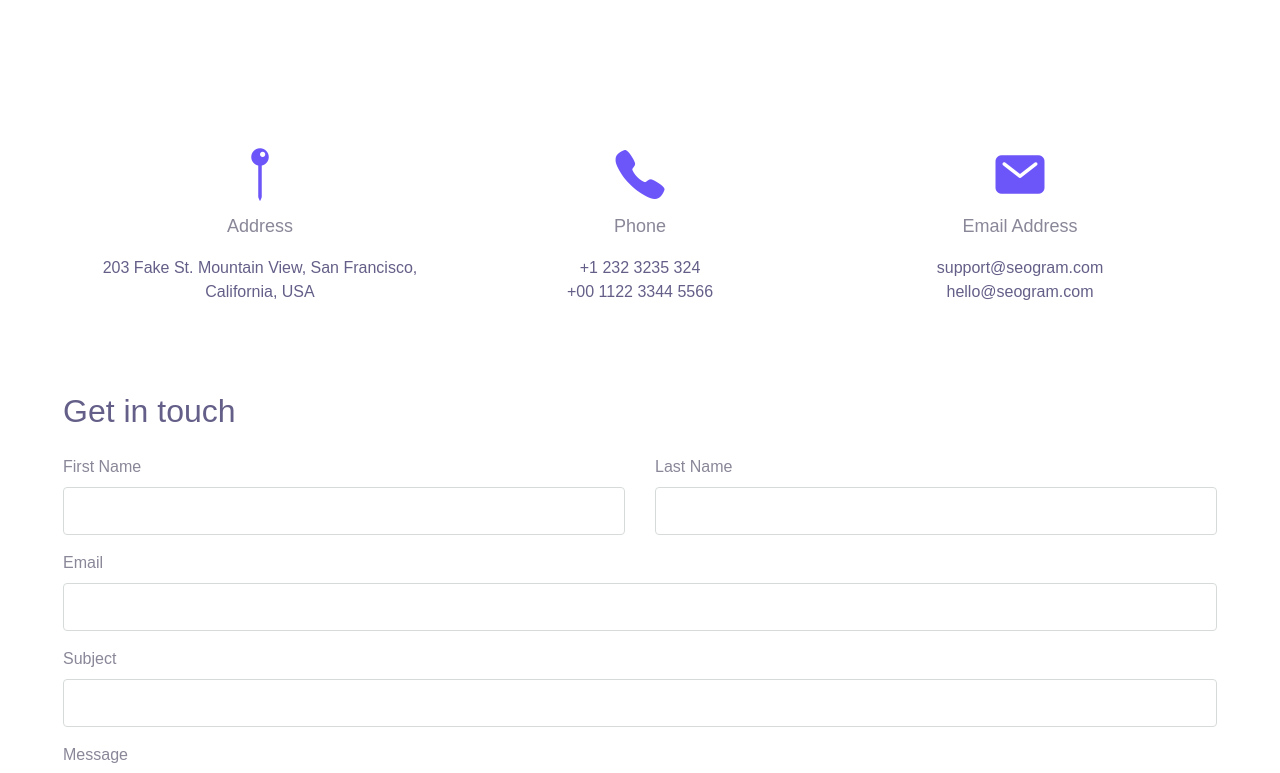
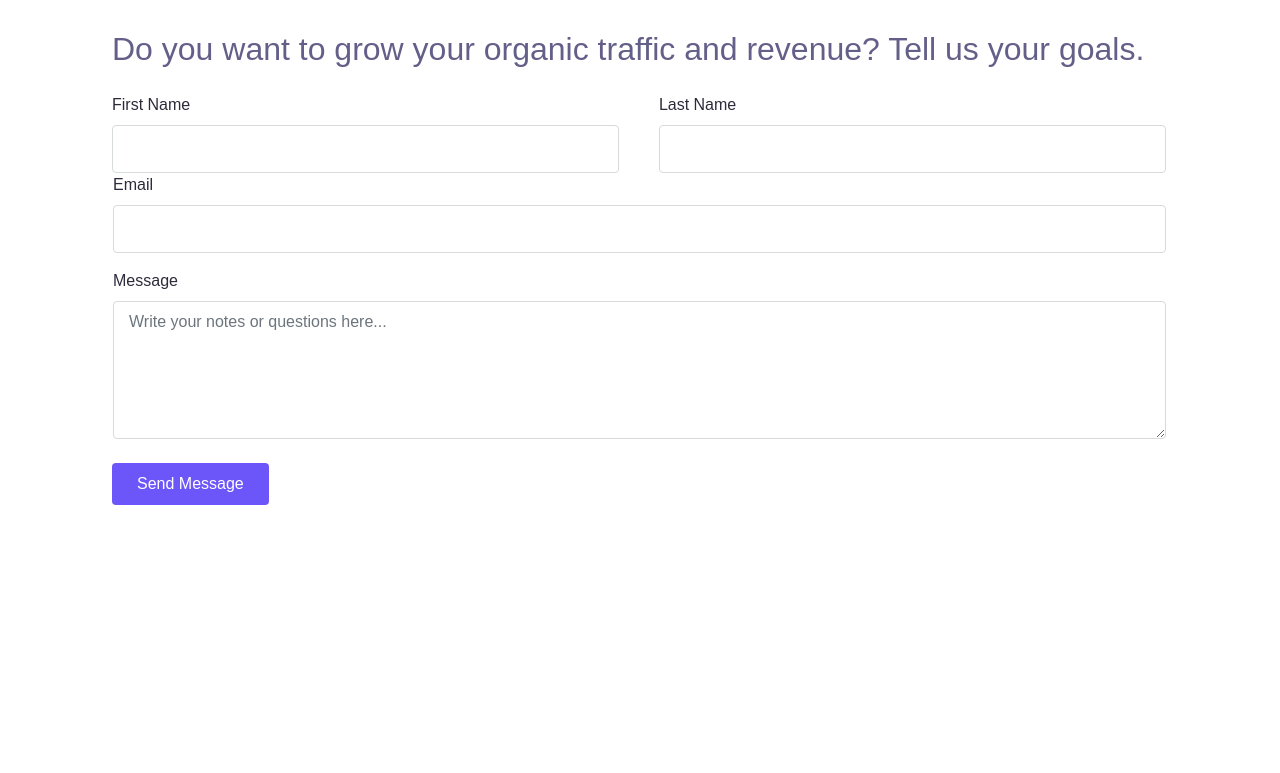
Before and after one commit to Stanislav-Yotov/amaro-digital, a React (Create React App) app: page /amaro in a window 1280 px wide. Shown: the part 4440-5213 px from the top of the page. After the commit the page ends 4961 px from the top, so only its background shows below. Built offline with nearby package versions, Linux system fonts and the light colour scheme.

Commit message:
working on the contact form

```diff
--- a/src/components/Form/ContactForm.js
+++ b/src/components/Form/ContactForm.js
@@ -1,83 +1,47 @@
 import { Fragment } from "react";
+import styles from './ContactForm.module.css';
 
 function ContactForm(props) {
+    function formSubmissionHandler(e) {
+        e.preventDefault();
+    }
+
+
     return (
         <Fragment>
-            <div className="page-section" id='contact' style={{marginTop: '20px'}}>
-                <div className="container" >
-                    <div className="row text-center align-items-center" >
-                        <div className="col-lg-4 py-3">
-                            <div className="display-4 text-center text-primary"><span className="mai-pin"></span></div>
-                            <p className="mb-3 font-weight-medium text-lg">Address</p>
-                            <p className="mb-0 text-secondary">203 Fake St. Mountain View, San Francisco, California, USA</p>
-                        </div>
-                        <div className="col-lg-4 py-3">
-                            <div className="display-4 text-center text-primary"><span className="mai-call"></span></div>
-                            <p class="mb-3 font-weight-medium text-lg">Phone</p>
-                            <p class="mb-0"><a href="#" className="text-secondary">+1 232 3235 324</a></p>
-                            <p class="mb-0"><a href="#" className="text-secondary">+00 1122 3344 5566</a></p>
-                        </div>
-                        <div className="col-lg-4 py-3">
-                            <div className="display-4 text-center text-primary"><span className="mai-mail"></span></div>
-                            <p className="mb-3 font-weight-medium text-lg">Email Address</p>
-                            <p className="mb-0"><a href="#" className="text-secondary">support@seogram.com</a></p>
-                            <p className="mb-0"><a href="#" className="text-secondary">hello@seogram.com</a></p>
-                        </div>
-                    </div>
-                </div>
-
-                <div className="container-fluid mt-4">
-                    <div >
-                        <div>
-                            <form action="#" className="contact-form py-5 px-lg-5">
-                                <h2 className="mb-4 font-weight-medium text-secondary">Get in touch</h2>
-                                <div className="row form-group">
-                                    <div className="col-md-6 mb-3 mb-md-0">
-                                        <label className="text-black" for="fname">First Name</label>
+            <div id='contact'>
+                <form onSubmit={formSubmissionHandler} className={styles['contact-form']} >
+                    <h2 className="mb-4 font-weight-medium text-secondary">Do you want to grow your organic traffic and revenue? Tell us your goals.</h2>
+                    <div className={styles['row-form-group']}>
+                        <div className={styles['first-name']}>
+                            <label className="text-black" htmlFor="fname">First Name</label>
                             <input type="text" id="fname" className="form-control" />
                         </div>
-                                    <div className="col-md-6">
-                                        <label className="text-black" for="lname">Last Name</label>
+                        <div className={styles['last-name']}>
+                            <label className="text-black" htmlFor="lname">Last Name</label>
                             <input type="text" id="lname" className="form-control" />
                         </div>
                     </div>
 
                     <div className="row form-group">
-                                    <div className="col-md-12">
-                                        <label className="text-black" for="email">Email</label>
+                        <div className={styles.email}>
+                            <label className="text-black" htmlFor="email">Email</label>
                             <input type="email" id="email" className="form-control" />
                         </div>
                     </div>
-
                     <div className="row form-group">
-
-                                    <div className="col-md-12">
-                                        <label className="text-black" for="subject">Subject</label>
-                                        <input type="text" id="subject" className="form-control" />
-                                    </div>
-                                </div>
-
-                                <div className="row form-group">
-                                    <div className="col-md-12">
-                                        <label className="text-black" for="message">Message</label>
+                        <div className={styles.message}>
+                            <label className="text-black" htmlFor="message">Message</label>
                             <textarea name="message" id="message" cols="30" rows="5" className="form-control" placeholder="Write your notes or questions here..."></textarea>
                         </div>
                     </div>
-
                     <div className="row form-group mt-4">
                         <div className="col-md-12">
-                                        <input type="submit" value="Send Message" className="btn btn-primary" />
+                            <button className="btn btn-primary">Send Message</button>
                         </div>
                     </div>
                 </form>
             </div>
-                        {/* <div className="col-lg-6 px-0">
-                            <div className="maps-container"><div id="google-maps"></div></div>
-                        </div> */}
-                    </div>
-                </div>
-            </div>
-
         </Fragment>
     );
 }
--- /dev/null
+++ b/src/components/Form/ContactForm.module.css
@@ -0,0 +1,42 @@
+.contact-form {
+    margin-left: 7rem;
+    margin-right: 7rem;
+
+}
+
+.row-form-group {
+    display: block;
+}
+
+.first-name {
+    display: inline-block;
+    width: 48%;
+    margin-right: 40px;
+}
+
+.last-name {
+    display: inline-block;
+    width: 48%;
+
+}
+
+.email {
+    display: block;
+    width: 97%;
+    margin-left: 1rem;
+}
+
+.message {
+    display: block;
+    width: 97%;
+    margin-left: 1rem;
+}
+
+.button {
+    background-color: rgb(108, 85, 249);
+    border-bottom-left-radius: 4px;
+    border-bottom-right-radius: 4px;
+    border-bottom-style: solid;
+    border-bottom-width: 1px;
+
+}
```
Lines whose indentation alone changed are shown as unchanged.
